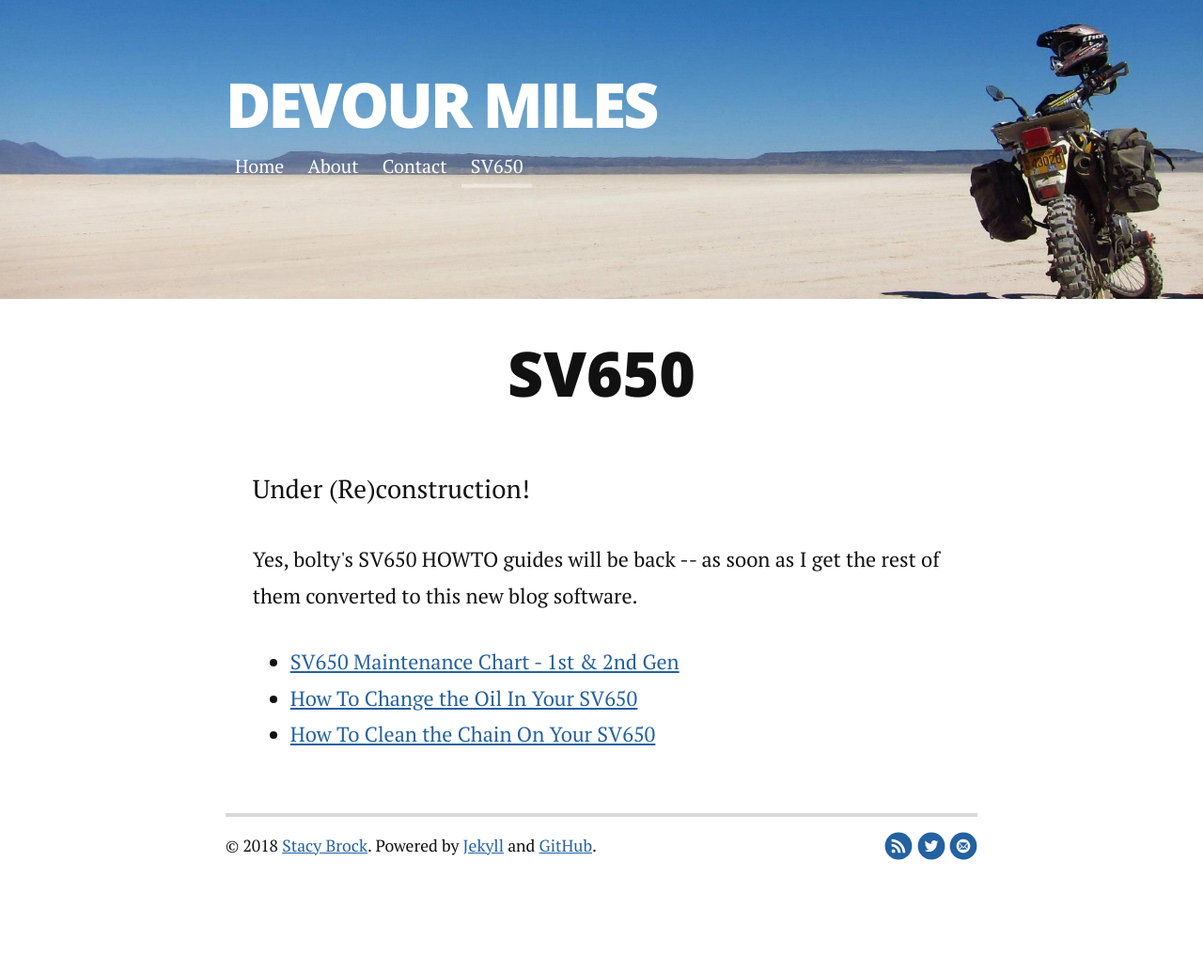
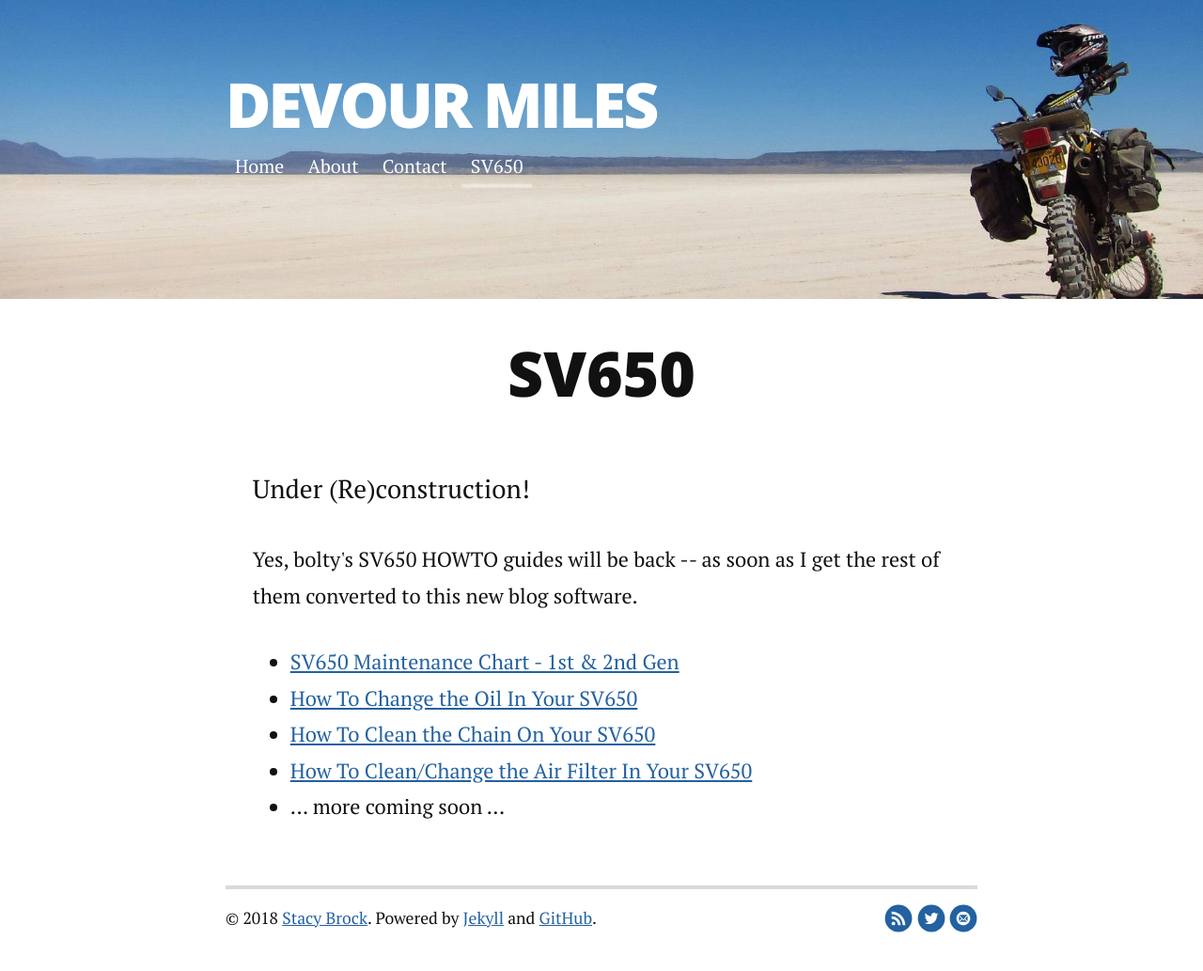
Before and after one commit to boltynet/boltynet.github.io, a Jekyll site: the page built from sv650/index.html, in a window 1280 px wide. Shown: the whole page at 94% size. Built offline with Jekyll 4.4.1, drawn with Linux system fonts in a browser that asks for light colours; nearby versions of some CDN libraries; comment, search, counter and statistics services are not loaded; before the commit the page ends 956 px from its top, so only the background shows below that.

Commit message:
Update SV650 index page

```diff
--- a/sv650/index.html
+++ b/sv650/index.html
@@ -11,5 +11,7 @@ title: SV650
         <li><a href="/blog/sv650-1st-2nd-gen-maintenance-chart/">SV650 Maintenance Chart - 1st & 2nd Gen</a></li>
         <li><a href="/blog/how-to-change-the-oil-in-your-sv650/">How To Change the Oil In Your SV650</a></li>
         <li><a href="/blog/how-to-clean-the-chain-on-your-sv650/">How To Clean the Chain On Your SV650</a></li>
+        <li><a href="/blog/how-to-clean-change-the-air-filter-in-your-sv650/">How To Clean/Change the Air Filter In Your SV650</a></li>
+        <li>... more coming soon ...</li>
     </ul>
 </div>
```
